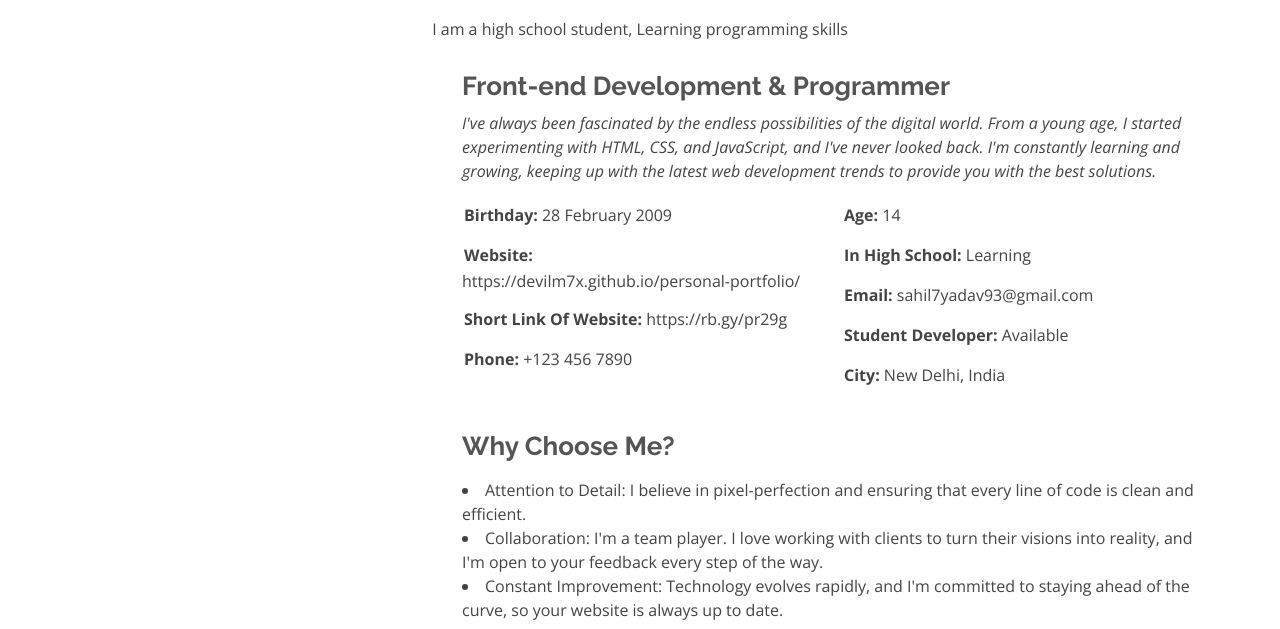
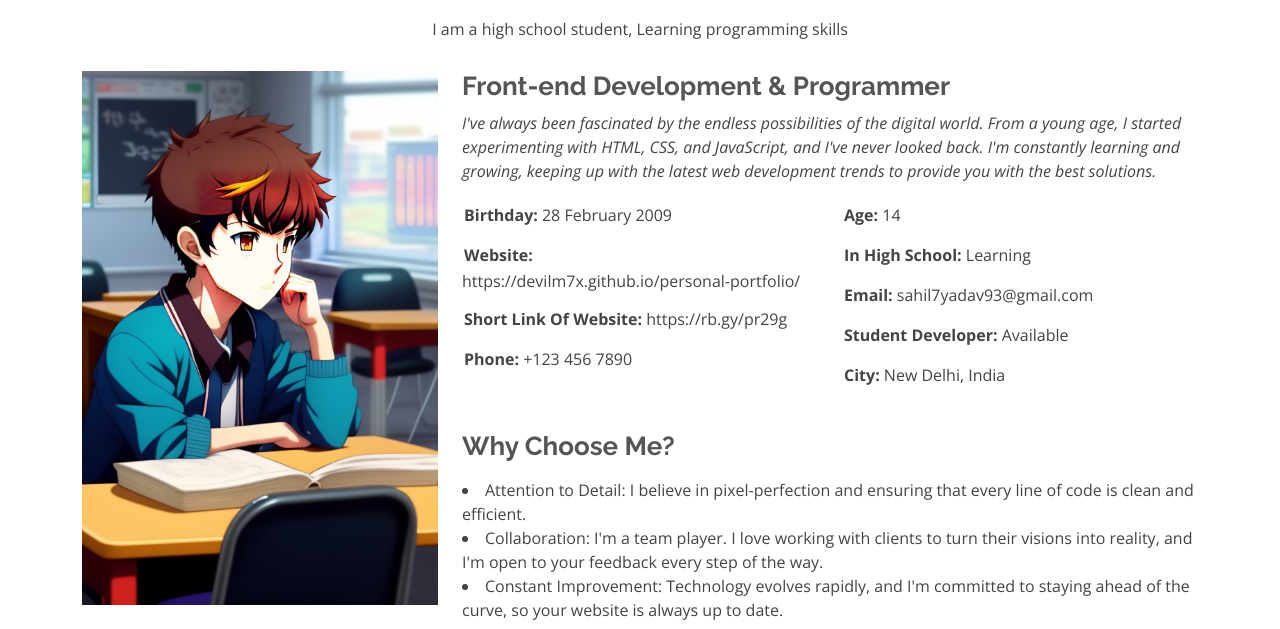
Before and after one commit to Devilm7x/personal-portfolio, a plain HTML site: page about.html in a window 1280 px wide. Shown: the part 171-800 px from the top of the page. Drawn offline with nearby package versions, Linux system fonts and the light colour scheme; the site is published under a folder, as on GitHub Pages, so addresses that start at the root find nothing.

Commit message:
error correction

```diff
--- a/about.html
+++ b/about.html
@@ -82,7 +82,7 @@
 
         <div class="row">
           <div class="col-lg-4">
-            <img src="/assets/img/h2.jpeg" class="img-fluid" alt="">
+            <img src="assets/img/h2.jpeg" class="img-fluid" alt="">
           </div>
           <div class="col-lg-8 pt-4 pt-lg-0 content">
             <h3>Front-end Development &amp; Programmer</h3>
```
